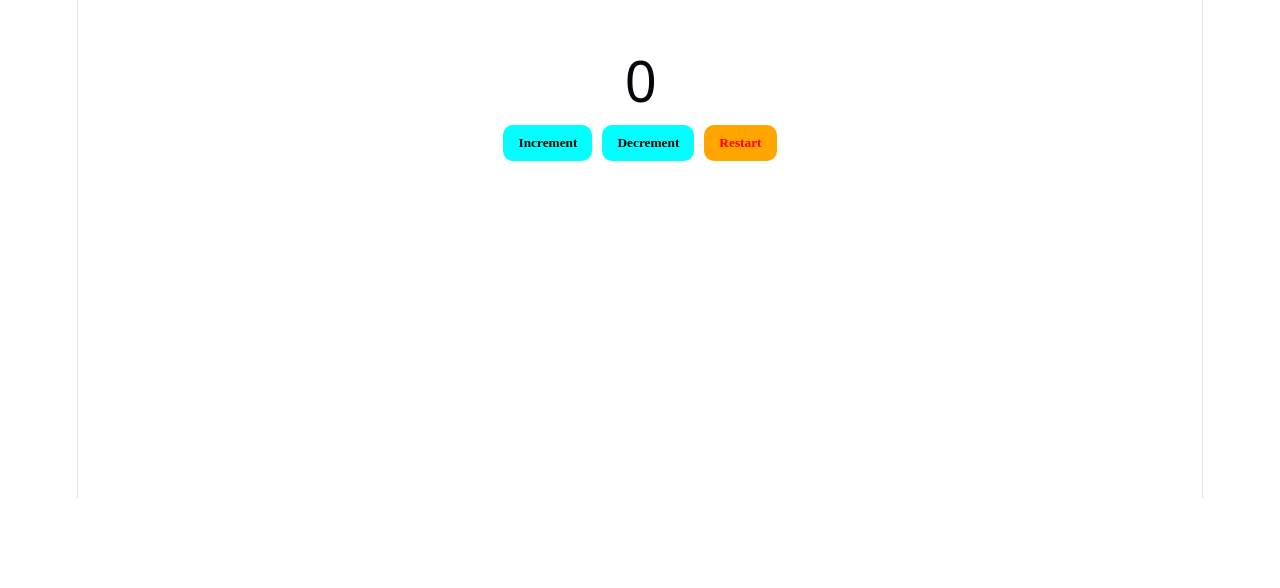
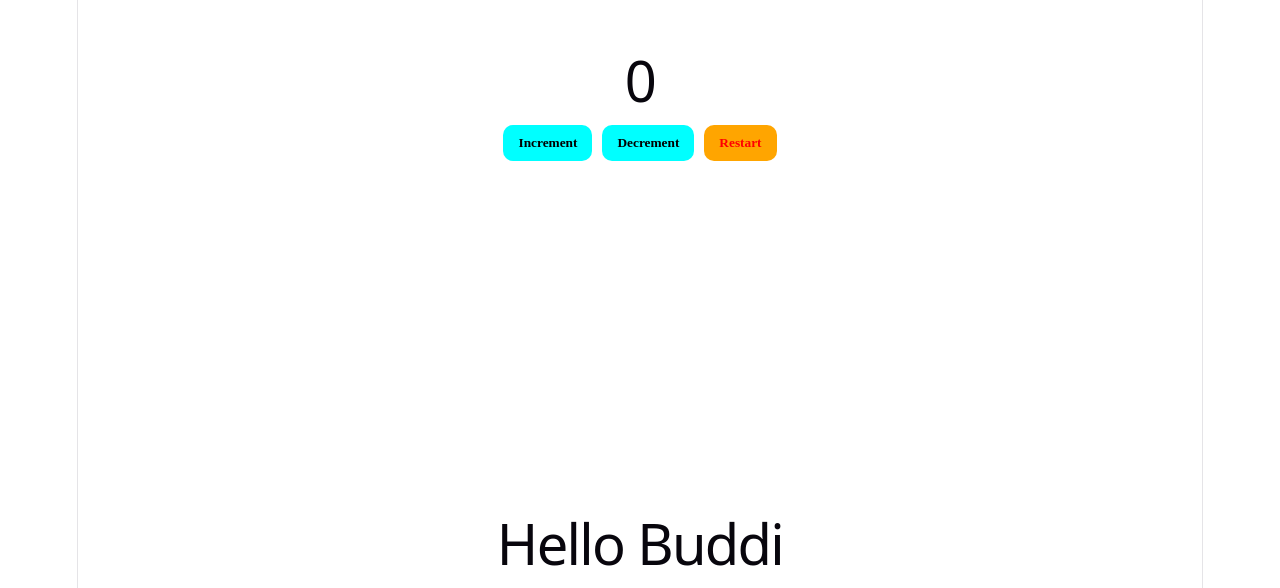
Before and after one commit to venkatasagar-axiora/reactprepgit, a React (Vite) app: page / in a window 1280 px wide. Shown: the part 302-890 px from the top of the page. Before the commit the page ends 800 px from the top, so only its background shows below. Built offline with nearby package versions, Linux system fonts and the light colour scheme.

Commit message:
props commit

```diff
--- a/src/App.tsx
+++ b/src/App.tsx
@@ -1,10 +1,14 @@
 
 import './App.css'
 import Counter from './components/Counter'
+import Props from './components/Props'
 function App() {
 
   return (
-      <Counter/>
+    <>
+      <Counter />
+      <Props name='sagar' />
+    </>
   )
 }
 
--- /dev/null
+++ b/src/components/Props.tsx
@@ -0,0 +1,8 @@
+import React from "react";
+
+function Props(){
+    return(
+        <h1>Hello Buddi</h1>
+    )
+}
+export default Props;
```
